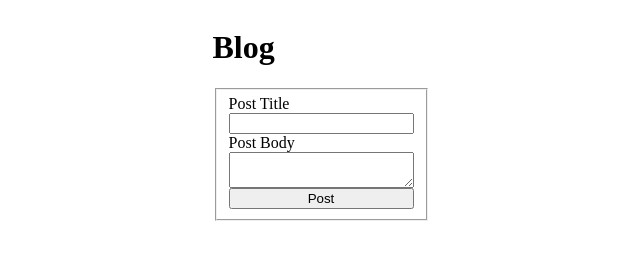
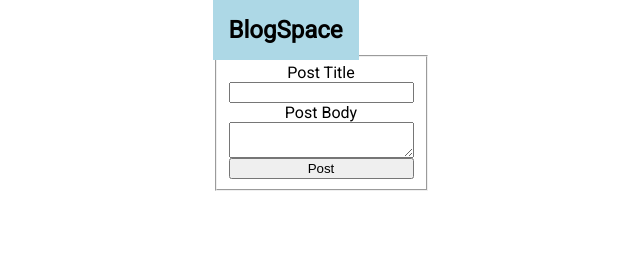
Before and after one commit to julialj95/scrimba-blog, a plain HTML site: page index.html in a window 1280 px wide. Shown: the whole page, without its empty margins (319-959 px from the left). Drawn offline with Linux system fonts and the light colour scheme; no server answers.

Commit message:
added navbar

```diff
--- a/index.css
+++ b/index.css
@@ -1,12 +1,35 @@
+@import url("https://fonts.googleapis.com/css2?family=Roboto&display=swap");
 html {
   display: flex;
   flex-direction: column;
   align-items: center;
+  font-family: "Roboto", "Sans-serif";
+  text-align: center;
+}
+
+body {
+  margin: 0;
+  padding: 0;
+}
+nav {
+  position: fixed;
+  top: 0;
+  background-color: lightblue;
+  display: flex;
+  align-items: center;
+}
+
+nav > h1 {
+  margin: 1rem;
 }
 fieldset {
   display: flex;
   flex-direction: column;
 }
-.hidden {
-  display: none;
+main {
+  margin-top: 55px;
 }
+.post-title,
+.post-body {
+  text-align: center;
+}
--- a/index.html
+++ b/index.html
@@ -6,7 +6,10 @@
   <meta name="viewport" content="width=device-width, initial-scale=1.0" />
 </head>
 <body>
-  <h1>Blog</h1>
+  <nav>
+    <h1>BlogSpace</h1>
+  </nav>
+  <main>
     <fieldset>
       <label for="title">Post Title</label>
       <input type="text" id="title" />
@@ -15,6 +18,6 @@
       <button type="submit">Post</button>
     </fieldset>
     <div id="posts"></div>
-
+  </main>
   <script src="index.js"></script>
 </body>
--- a/index.js
+++ b/index.js
@@ -3,9 +3,10 @@ fetch("https://apis.scrimba.com/jsonplaceholder/posts")
   .then((data) => {
     const postsArr = data.slice(0, 5);
     console.log(postsArr);
-    const div = document.getElementById("posts");
+    const postsDiv = document.getElementById("posts");
     const posts = postsArr.map(
-      (post) => `<h2>${post.title}</h2><p>${post.body}</p><hr />`
+      (post) =>
+        `<h2 class="post-title">${post.title}</h2><p class="post-body">${post.body}</p><hr />`
     );
-    div.innerHTML = posts;
+    postsDiv.innerHTML = posts;
   });
```
Lines whose indentation alone changed are shown as unchanged.
